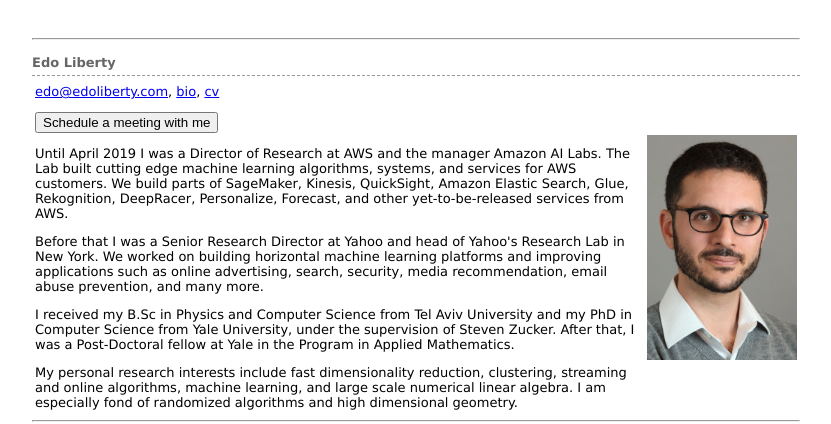
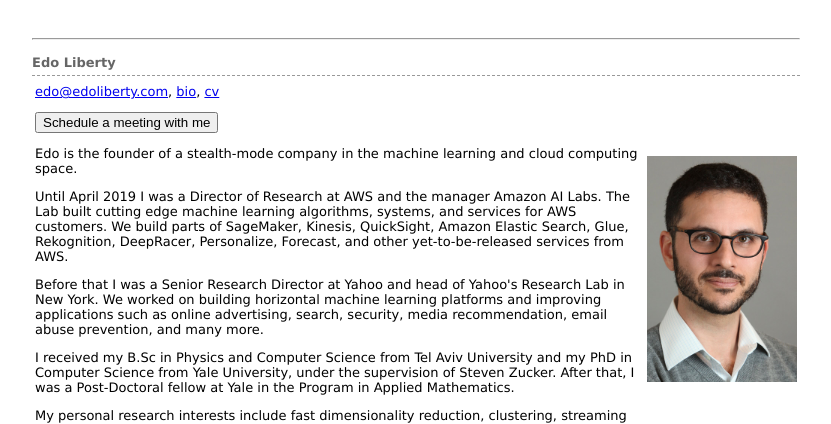
Before and after one commit to edoliberty/edoliberty.github.io, a plain HTML site: page index.html in a window 1280 px wide. Shown: the top 424 px of the page, without its empty margins (224-1055 px from the left). Drawn offline with Linux system fonts and the light colour scheme.

Commit message:
bio update

```diff
--- a/index.html
+++ b/index.html
@@ -61,7 +61,10 @@
             </form>
 
 
-
+            <p>
+                Edo is the founder of a stealth-mode company in the machine learning and cloud computing space.
+            </p>
+<p>
     Until April 2019 I was a Director of Research at AWS and the manager Amazon AI Labs.
     The Lab built cutting edge machine learning algorithms, systems, and services for AWS customers.
     We build parts of SageMaker, Kinesis, QuickSight, Amazon Elastic Search, Glue,
```
